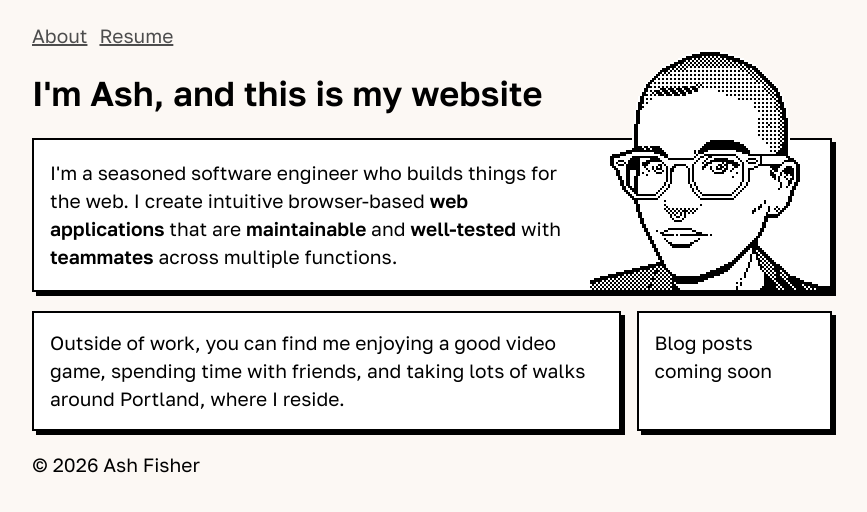
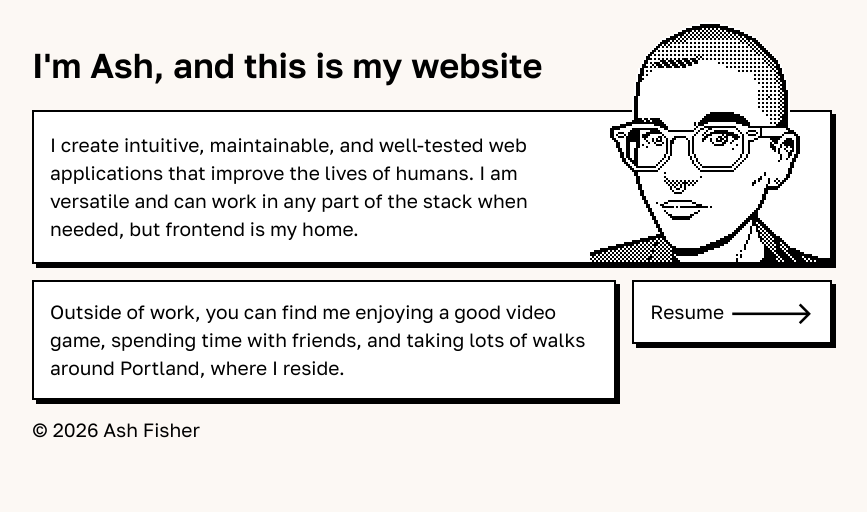
Before and after one commit to afisher/ash.fish, an Eleventy site: page src/index.html in a window 1280 px wide. Shown: the whole page, without its empty margins (208-1075 px from the left). Built offline with nearby package versions, Linux system fonts and the light colour scheme; Eleventy itself is replaced by a stand-in of ours; files that its build step writes are made by us from their sources.

Commit message:
nav experiment

```diff
--- a/src/_includes/layout-base.njk
+++ b/src/_includes/layout-base.njk
@@ -12,12 +12,6 @@
   <meta name="viewport" content="width=device-width, initial-scale=1" />
   <link rel="stylesheet" href="/static/styles.css" />
   <body>
-    <div class="screen-only">
-      <nav>
-        <a href="/">About</a>
-        <a href="/resume">Resume</a>
-      </nav>
-    </div>
     <main id="main-content">
       {{ content | safe }}
     </main>
--- a/src/index.html
+++ b/src/index.html
@@ -9,11 +9,9 @@ layout: layout-base.njk
 <div class="mainContainer card">
   <div>
     <p>
-      I'm a seasoned software engineer who builds things for the web. I create
-      intuitive browser-based <b>web applications</b> that are
-      <b>maintainable</b> and <b>well-tested</b> with <b>teammates</b>
-      across multiple functions.
-    </p>
+      I create intuitive, maintainable, and well-tested web applications that
+      improve the lives of humans. I am versatile and can work in any part of
+      the stack when needed, but frontend is my home.
   </div>
   <img
     src="/static/ash_photo.png"
@@ -28,7 +26,8 @@ layout: layout-base.njk
     spending time with friends, and taking lots of walks around Portland,
     where I reside.
   </p>
-  <p class="card">
-    Blog posts coming soon
-  </p>
+  <a href="/resume" class="card clickable">
+    Resume
+    <span class="icon">🡒</span>
+  </a>
 </div>
--- a/src/static/styles.css
+++ b/src/static/styles.css
@@ -51,6 +51,24 @@ a:hover{
   box-shadow: 4px 4px #000;
 }
 
+.card.clickable {
+  transition: transform 0.5s ease;
+  display: flex;
+  align-items: center;
+  gap: 4px;
+  text-decoration: unset;
+  max-height: fit-content;
+}
+
+.clickable:hover {
+  cursor: pointer;
+  transform: rotate(3deg) scale(1.08);
+}
+
+.icon {
+  font-size: 2rem;
+}
+
 .mainContainer {
   padding-left: 16px;
   display: flex;
@@ -70,8 +88,9 @@ a:hover{
   }
 }
 
-.secondaryContainer > p {
+.secondaryContainer > .card {
   padding: 16px;
+  margin: 16px 0;
   width: fit-content;
 
   @media (max-width: 667px) {
@@ -107,6 +126,18 @@ a:hover{
 }
 
 /** Resume styles **/
+.resume-header {
+  display: flex;
+  justify-content: space-between;
+}
+
+.resume-header > a {
+  padding: 16px;
+  margin: 16px 0;
+  align-self: flex-end;
+  margin-top: -16px;
+}
+
 .job-header {
   margin-bottom: 6px;
 }
```
Also changed, not shown: src/resume.html (+6 -1 lines).
